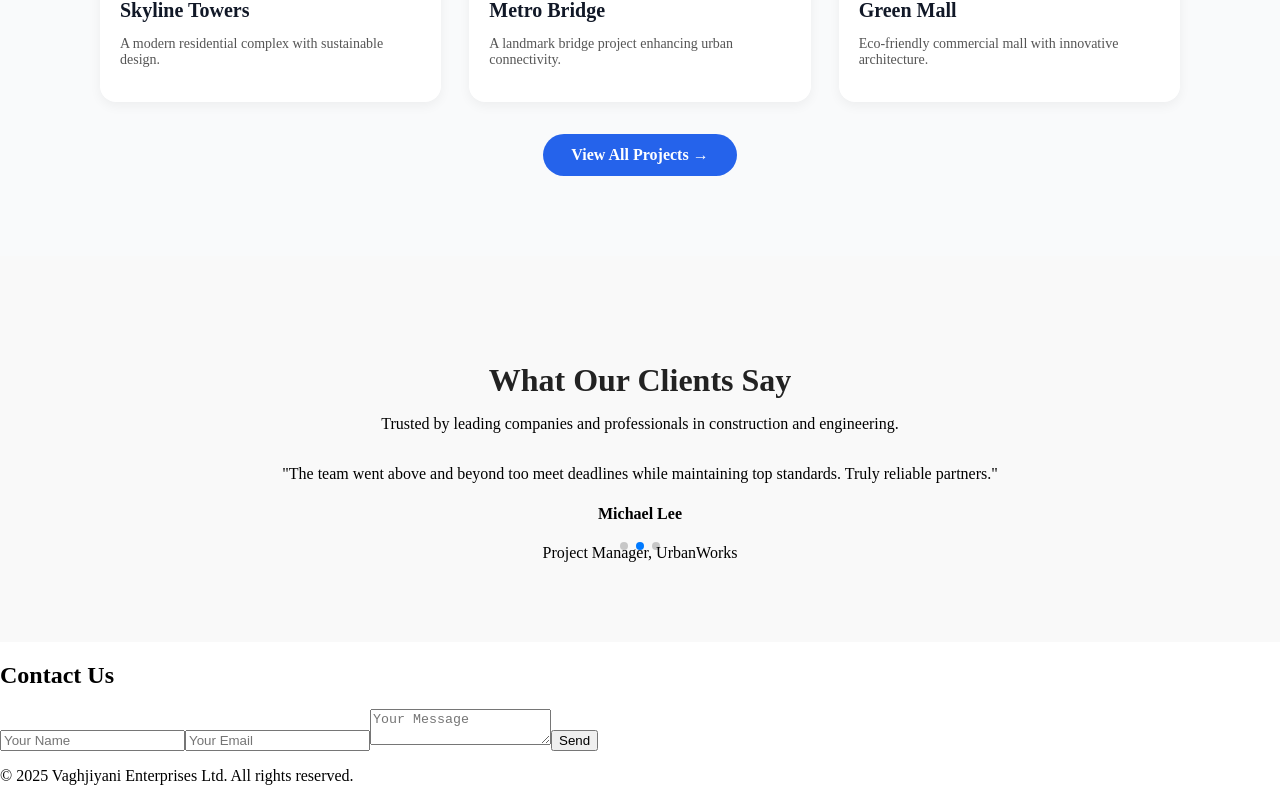
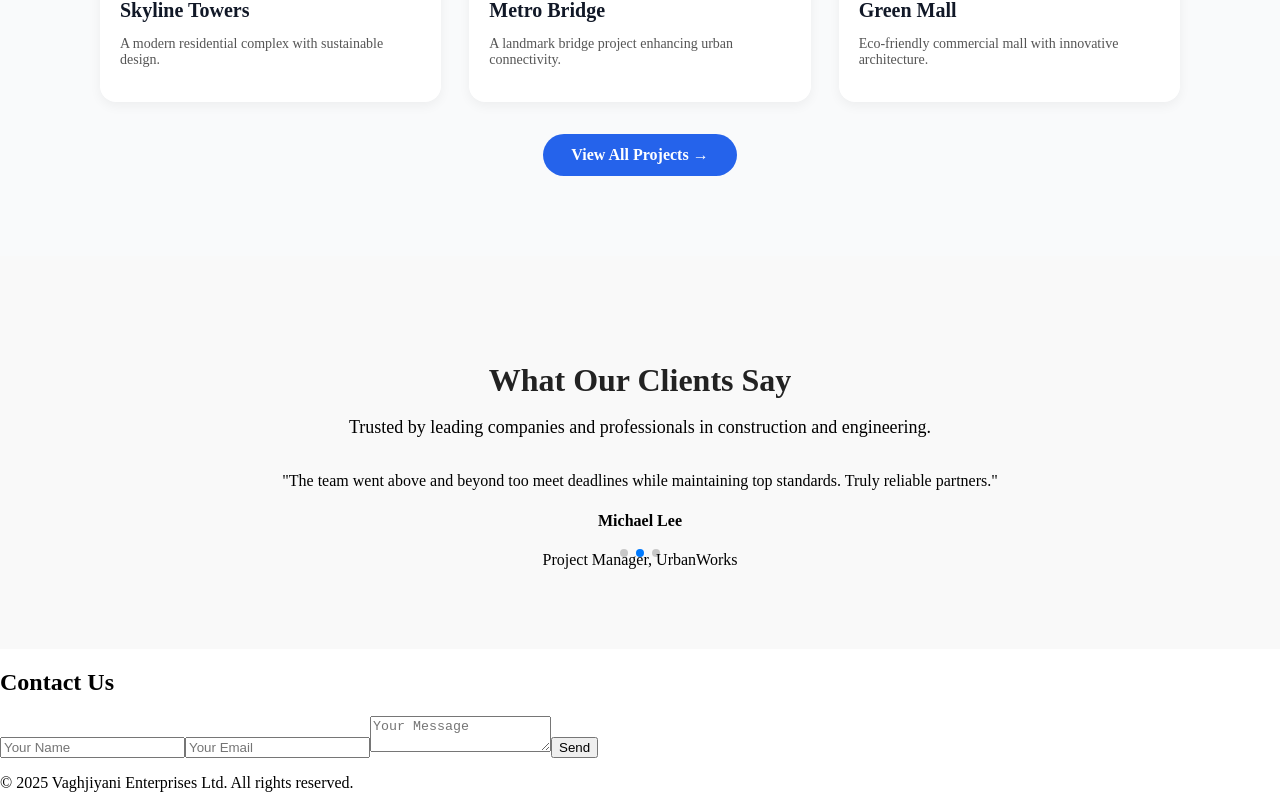
Before and after one commit to Eshhaa11/Vaghjiyani, a React (Create React App) app in the folder frontend/: page / in a window 1280 px wide. Shown: the part 2775-3583 px from the top of the page. Built offline with nearby package versions, Linux system fonts and the light colour scheme.

Commit message:
added font-size

```diff
--- a/frontend/src/styles/testimonials.css
+++ b/frontend/src/styles/testimonials.css
@@ -10,3 +10,7 @@
     font-weight: 700;
     color: #222;
 }
+
+.testimonials-header p {
+    font-size: 18px;
+}
```
